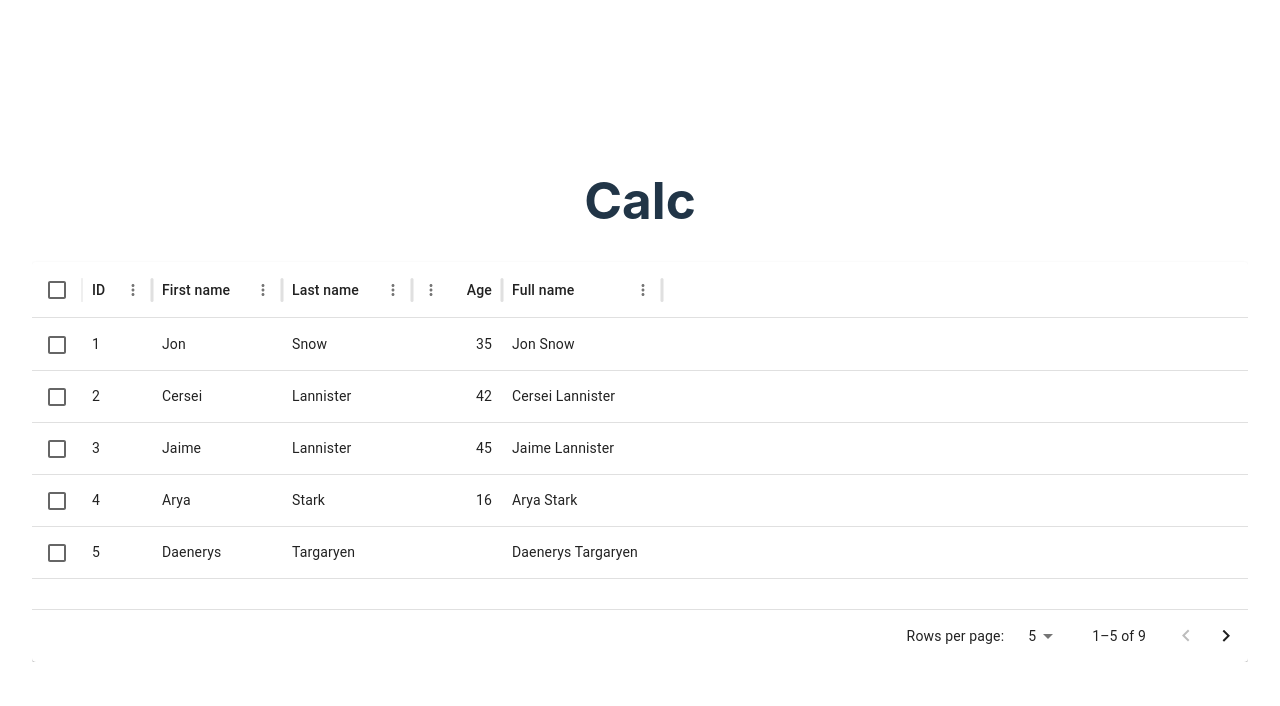
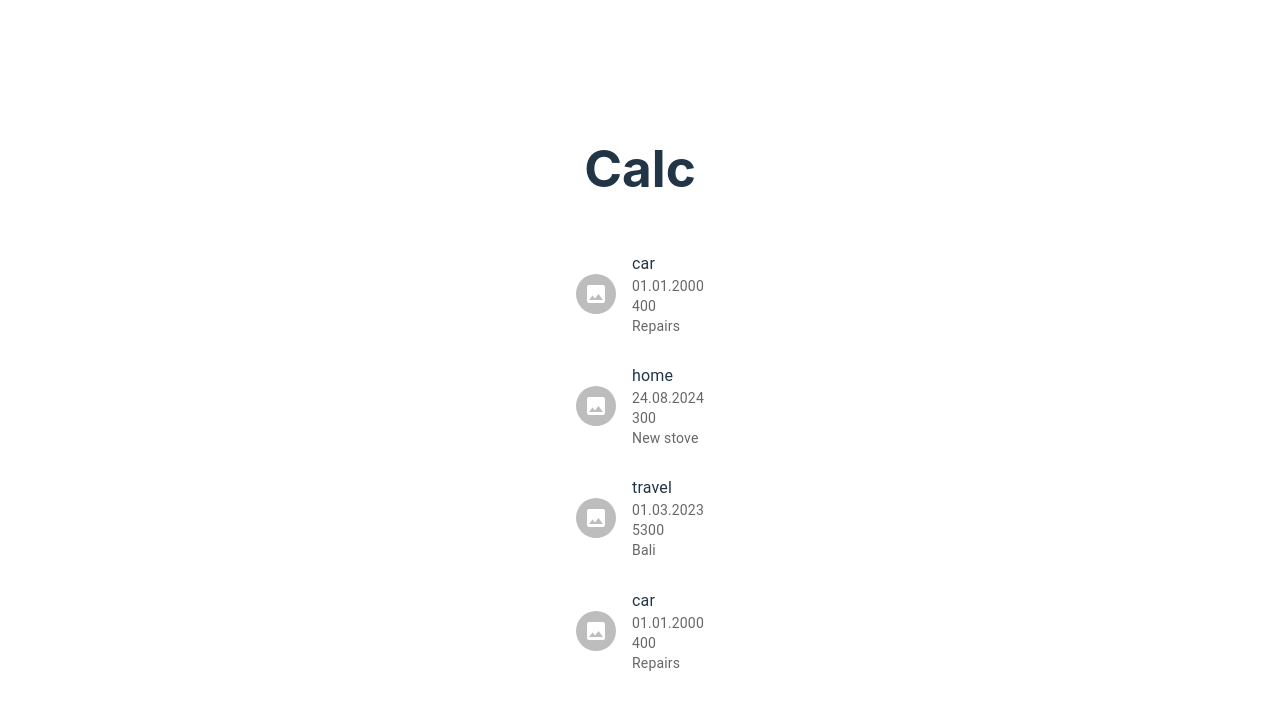
Before and after one commit to Hultyrhik/expanses_calculator_react, a React (Vite) app in the folder vite-project/: page / in a window 1280 px wide. Shown: the top 706 px of the page. Built offline with nearby package versions, Linux system fonts and the light colour scheme.

Commit message:
add display of data in list

```diff
--- a/vite-project/src/components/App.jsx
+++ b/vite-project/src/components/App.jsx
@@ -1,19 +1,12 @@
 import "../App.css";
 
-import { Box } from "@mui/material";
-
-import TableRow from "./TableRow";
 import ExpenseList from "./ExpenseList";
 
 function App() {
   return (
     <div className="App">
-      <Box sx={{ overflow: "auto" }}>
-        <Box sx={{ width: "100%", display: "table", tableLayout: "fixed" }}>
-          <h1>Calc</h1>
-          <ExpenseList />
-        </Box>
-      </Box>
+      <h1>Calc</h1>
+      <ExpenseList />
     </div>
   );
 }
--- a/vite-project/src/components/ExpenseList.jsx
+++ b/vite-project/src/components/ExpenseList.jsx
@@ -1,51 +1,45 @@
-import { DataGrid } from "@mui/x-data-grid";
-import Paper from "@mui/material/Paper";
+import List from "@mui/material/List";
+import ExpenseListItem from "./ExpenseListItem";
+import { v4 as uuid } from "uuid";
 
-const columns = [
-  { field: "id", headerName: "ID", width: 70 },
-  { field: "firstName", headerName: "First name", width: 130 },
-  { field: "lastName", headerName: "Last name", width: 130 },
+const data = [
   {
-    field: "age",
-    headerName: "Age",
-    type: "number",
-    width: 90,
+    id: uuid(),
+    category: "car",
+    sum: 400,
+    date: new Date("01.01.2000"),
+    description: "Repairs",
   },
   {
-    field: "fullName",
-    headerName: "Full name",
-    description: "This column has a value getter and is not sortable.",
-    sortable: false,
-    width: 160,
-    valueGetter: (value, row) => `${row.firstName || ""} ${row.lastName || ""}`,
+    id: uuid(),
+    category: "home",
+    sum: 300,
+    date: new Date("08.24.2024"),
+    description: "New stove",
+  },
+  {
+    id: uuid(),
+    category: "travel",
+    sum: 5300,
+    date: new Date("03.01.2023"),
+    description: "Bali",
+  },
+  {
+    id: uuid(),
+    category: "car",
+    sum: 400,
+    date: new Date("01.01.2000"),
+    description: "Repairs",
   },
 ];
 
-const rows = [
-  { id: 1, lastName: "Snow", firstName: "Jon", age: 35 },
-  { id: 2, lastName: "Lannister", firstName: "Cersei", age: 42 },
-  { id: 3, lastName: "Lannister", firstName: "Jaime", age: 45 },
-  { id: 4, lastName: "Stark", firstName: "Arya", age: 16 },
-  { id: 5, lastName: "Targaryen", firstName: "Daenerys", age: null },
-  { id: 6, lastName: "Melisandre", firstName: null, age: 150 },
-  { id: 7, lastName: "Clifford", firstName: "Ferrara", age: 44 },
-  { id: 8, lastName: "Frances", firstName: "Rossini", age: 36 },
-  { id: 9, lastName: "Roxie", firstName: "Harvey", age: 65 },
-];
-
-const paginationModel = { page: 0, pageSize: 5 };
-
 export default function ExpenseList() {
+  console.log(data);
   return (
-    <Paper sx={{ height: 400, width: "100%" }}>
-      <DataGrid
-        rows={rows}
-        columns={columns}
-        initialState={{ pagination: { paginationModel } }}
-        pageSizeOptions={[5, 10]}
-        checkboxSelection
-        sx={{ border: 0 }}
-      />
-    </Paper>
+    <List sx={{ width: "100%", maxWidth: 360, bgcolor: "background.paper" }}>
+      {data.map((item) => {
+        return <ExpenseListItem key={item.id} item={item} />;
+      })}
+    </List>
   );
 }
--- /dev/null
+++ b/vite-project/src/components/ExpenseListItem.jsx
@@ -0,0 +1,30 @@
+import ListItem from "@mui/material/ListItem";
+import ListItemText from "@mui/material/ListItemText";
+import ListItemAvatar from "@mui/material/ListItemAvatar";
+import Avatar from "@mui/material/Avatar";
+import ImageIcon from "@mui/icons-material/Image";
+
+export default function ExpenseListItem({ item }) {
+  console.log(item);
+
+  return (
+    <ListItem>
+      <ListItemAvatar>
+        <Avatar>
+          <ImageIcon />
+        </Avatar>
+      </ListItemAvatar>
+      <ListItemText
+        primaryTypographyProps={{ style: { whiteSpace: "normal" } }}
+        primary={item.category}
+        secondary={
+          <div>
+            <div>{item.date.toLocaleDateString("ru-RU")}</div>
+            <div>{item.sum}</div>
+            <div>{item.description}</div>
+          </div>
+        }
+      />
+    </ListItem>
+  );
+}
--- a/vite-project/src/components/TableRow.jsx
+++ /dev/null
@@ -1,44 +0,0 @@
-import TableCellMUI from "@mui/material/TableCell";
-import TableRowMUI from "@mui/material/TableRow";
-
-const columns = [
-  { id: "name", label: "Name", minWidth: 170 },
-  { id: "code", label: "ISO\u00a0Code", minWidth: 100 },
-  {
-    id: "population",
-    label: "Population",
-    minWidth: 170,
-    align: "right",
-    format: (value) => value.toLocaleString("en-US"),
-  },
-  {
-    id: "size",
-    label: "Size\u00a0(km\u00b2)",
-    minWidth: 170,
-    align: "right",
-    format: (value) => value.toLocaleString("en-US"),
-  },
-  {
-    id: "density",
-    label: "Density",
-    minWidth: 170,
-    align: "right",
-    format: (value) => value.toFixed(2),
-  },
-];
-
-export default function TableRow() {
-  return (
-    <TableRowMUI>
-      {columns.map((column) => (
-        <TableCellMUI
-          key={column.id}
-          align={column.align}
-          style={{ top: 57, minWidth: column.minWidth }}
-        >
-          {column.label}
-        </TableCellMUI>
-      ))}
-    </TableRowMUI>
-  );
-}
```
